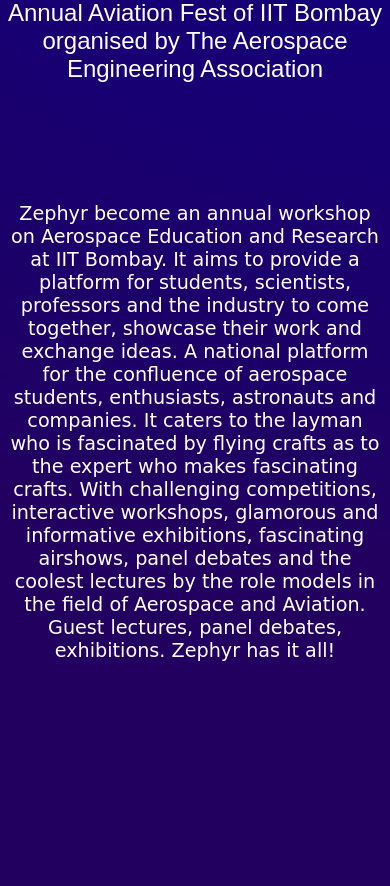
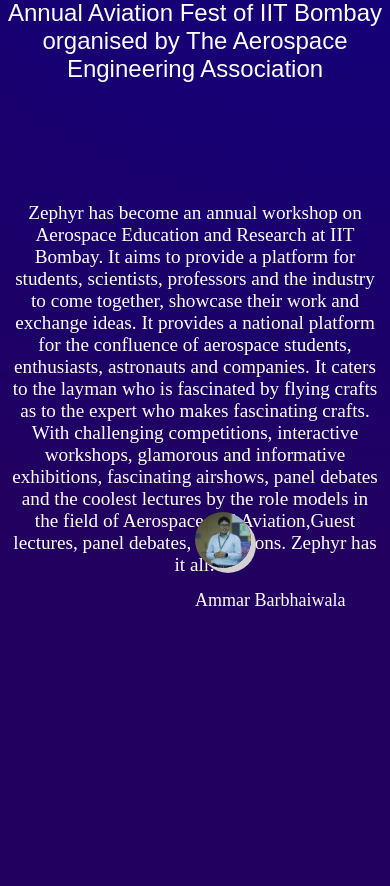
Before and after one commit to Ccivam/zephyr2023-website, a Django app: page /zephyr/about in a window 390 px wide. Shown: the part 372-1258 px from the top of the page. Run offline with Django 3.2, Linux system fonts and the light colour scheme.

Commit message:
about_pages_changed

```diff
--- a/zephyrsite/static/all.css
+++ b/zephyrsite/static/all.css
@@ -1,6 +1,6 @@
 p{
-    font-family: cursive;
+    font-family: serif;
 }
 a{
-    font-family: cursive;
+    font-family: serif;
 }
--- /dev/null
+++ b/zephyrsite/static/profile.css
@@ -0,0 +1,41 @@
+.ammar{
+    position: absolute;
+    left: 83%;
+    bottom:13%;
+
+}
+
+.pfp{
+    height: 100%;
+    width: 100%;
+    border-radius: 100%;
+    box-shadow: 5px 5px rgb(212, 208, 208);
+}
+.ammar-text{
+    align-content: center;
+
+    font-size: large;
+}
+@media screen (max-width:1200px) {
+.ammar{
+    position: absolute;
+    left: 50%;
+    bottom:20%;
+
+    }
+
+.pfp{
+    height: 100%;
+    width: 100%;
+    border-radius: 100%;
+    box-shadow: 5px 5px rgb(212, 208, 208);
+}
+.ammar-text{
+    align-content: center;
+
+    color: white;
+    font-size: large;
+}
+
+
+}
--- a/zephyrsite/templates/about.html
+++ b/zephyrsite/templates/about.html
@@ -8,6 +8,7 @@
     <meta name="viewport" content="width=device-width, initial-scale=1.0">
     <link rel="icon" href="{% static 'LOGO.png' %}" type="image/icon type">
     <link rel="stylesheet" href="{%static 'all.css'%}">
+    <link rel="stylesheet" href="{%static 'profile.css'%}">
     <title>About Zephyr</title>
     <style>
         * {
@@ -219,6 +220,25 @@
   {
     display: none;
   }
+  .ammar{
+    position: absolute;
+    left: 50%;
+    bottom:20%;
+
+    }
+
+.pfp{
+    height: 30%;
+    width: 30%;
+    border-radius: 100%;
+    box-shadow: 5px 5px rgb(212, 208, 208);
+}
+.ammar-text{
+    align-content: center;
+
+    color: white;
+    font-size: large;
+}
 }
 @media screen and (min-width: 1201px) {
   .phone-heading
@@ -248,18 +268,16 @@
             platform for students, scientists, professors and the industry to come together, showcase their work and
             exchange ideas. A national platform for the confluence of aerospace students, enthusiasts, astronauts and
             companies. It caters to the layman who is fascinated by flying crafts as to the expert who makes fascinating
-            crafts.</p>
+            crafts.  With challenging competitions, interactive workshops,glamorous and informative exhibitions,
+            fascinating airshows, panel debates and the coolest lectures by the role models in the field of Aerospace.
+            Guest lectures, panel debates, exhibitions. Zephyr has it all!
+</p>
     </div>
 
 
-    <div class="upper-content" style="position: fixed; top: 70%; left: 20%;">
-        <p>
-            With challenging competitions, interactive workshops,<br> glamorous and informative exhibitions,
-            fascinating <br>airshows, panel debates and the coolest lectures<br> by the role models in the field of Aerospace.
-            <br>Guest lectures, panel debates, exhibitions.<br> Zephyr has it all!
 
-        </p>
-    </div>
+
+
 
     <div class="lower-content">
         <div id="content-title">
@@ -273,14 +291,19 @@
         <div id="phone-heading-title">ABOUT ZEPHYR</div>
         <div id="phone-heading-subtitle">Annual Aviation Fest of IIT Bombay organised by The Aerospace Engineering Association</div>
     </div>
+    <div class="ammar">
+        <img class="pfp" src="{%static 'ammar.jpeg'%}">
+        <p class="ammar-text">Ammar Barbhaiwala</p>
+
+    </div>
     <div class="phone-content">
-        <p>Zephyr become an annual workshop on Aerospace Education and Research at IIT Bombay. It aims to provide a
+        <p>Zephyr has become an annual workshop on Aerospace Education and Research at IIT Bombay. It aims to provide a
             platform for students, scientists, professors and the industry to come together, showcase their work and
-            exchange ideas. A national platform for the confluence of aerospace students, enthusiasts, astronauts and
+            exchange ideas. It provides a  national platform for the confluence of aerospace students, enthusiasts, astronauts and
             companies. It caters to the layman who is fascinated by flying crafts as to the expert who makes fascinating
             crafts. With challenging competitions, interactive workshops, glamorous and informative exhibitions,
             fascinating airshows, panel debates and the coolest lectures by the role models in the field of Aerospace
-            and Aviation. Guest lectures, panel debates, exhibitions. Zephyr has it all!</p>
+            and Aviation,Guest lectures, panel debates, exhibitions. Zephyr has it all!</p>
     </div>
 </body>
 
--- a/zephyrsite/templates/contact.html
+++ b/zephyrsite/templates/contact.html
@@ -489,6 +489,7 @@
                     <a href="mailto:athul.zephyr@gmail.com"><i class="fa fa-solid fa-envelope"></i></a><p>Contact us on Email!</p></div>
         </div>
     </div>
+
     <div class="content">
         <!-- illustration -->
 
@@ -501,6 +502,7 @@
                 <div class="social">
                     <a href="http://instagram.com/zephyr_iitbombay"><img class="insta" src="{% static 'Ig.png' %}" alt="Instagram"></a>
                         <a href="http://www.facebook.com/profile.php?id=100087378432525"><img class="fb" src="{% static 'Fb.png' %}" alt="Facebook"></a>
+                        <a href="https://www.linkedin.com/company/zephyr-iit-bombay/"><img  src="{%static 'icons8-linkedin-60.png'%}" alt="Linkedin"></a>
                 </div>
 
             </div>
--- a/zephyrsite/templates/faq.html
+++ b/zephyrsite/templates/faq.html
@@ -504,6 +504,7 @@
                 <div class="social">
                     <a href="http://instagram.com/zephyr_iitbombay"><img class="insta" src="{% static 'Ig.png' %}" alt="Instagram"></a>
                         <a href="http://www.facebook.com/profile.php?id=100087378432525"><img class="fb" src="{% static 'Fb.png' %}" alt="Facebook"></a>
+                         <a href="https://www.linkedin.com/company/zephyr-iit-bombay/"><img  class="fb" src="{%static 'linkedin-xxl.png'%}" alt="Linkedin"></a>
                 </div>
 
             </div>
--- a/zephyrsite/templates/homepage.html
+++ b/zephyrsite/templates/homepage.html
@@ -49,6 +49,7 @@
             <div class="social">
                 <img class="insta" src="{% static 'Ig.png' %}" alt="Instagram">
                 <img class="fb" src="{% static 'Fb.png' %}" alt="Facebook">
+
             </div>
 
         </div>
```
Also changed, not shown: zephyrsite/static/ammar.jpeg (added), zephyrsite/static/icons8-linkedin-50.png (added), zephyrsite/static/icons8-linkedin-60.png (added), zephyrsite/static/linkedin-xxl.png (added).
